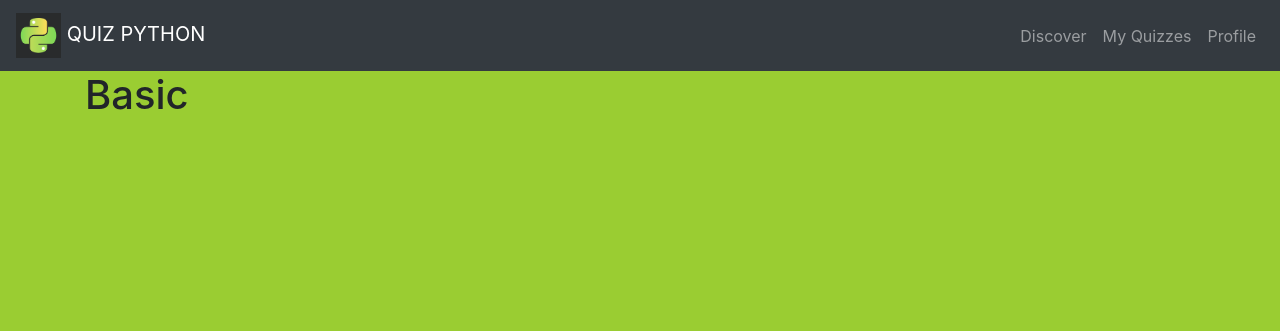
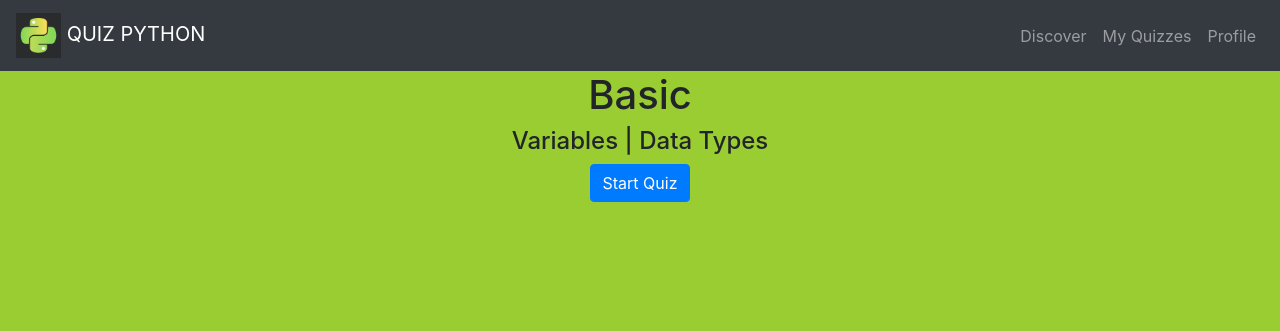
Before and after one commit to swaraj70/pythonQuiz, a Django app: a page that uses quiz_app/templates/quiz.html in a window 1280 px wide. Shown: the top 331 px of the page. Run offline with Django 3.2, Linux system fonts and the light colour scheme; data comes from the database, SQL or seed files in the repository; both versions use the stored data as it was after the commit; some libraries are stand-ins or nearby versions.

Commit message:
quest.html

```diff
--- a/quiz_app/templates/quiz.html
+++ b/quiz_app/templates/quiz.html
@@ -5,5 +5,10 @@
 {% endblock title %}
 
 {% block content %}
-    <h1>{{quiz_obj}}</h1>
+    <div class="container">
+        <center>
+        <h1>{{quiz_obj.q_name}}</h1>
+        <h4>{{quiz_obj.desc}}</h4>
+        <a href="{% url 'basic_quest' quiz_obj.q_name 1 %}" class="btn btn-primary">Start Quiz</a>
+    </div>
 {% endblock content %}
--- a/quiz_app/urls.py
+++ b/quiz_app/urls.py
@@ -2,5 +2,6 @@ from django.urls import path
 from quiz_app import views
 
 urlpatterns = [
-    path('<qname>', views.quiz, name='quiz')
+    path('<qname>', views.quiz, name='quiz'),
+    path('<quiz_name>/<ques_no>', views.basic_quest, name='basic_quest'),
 ]
--- a/quiz_app/views.py
+++ b/quiz_app/views.py
@@ -1,5 +1,6 @@
 from django.shortcuts import render
-from .models import Quiz
+from .models import Quiz, Question, Answer
+from .forms import QuestionForm
 
 # Create your views here.
 def home(request):
@@ -12,3 +13,8 @@ def discover(request):
 def quiz(request, qname):
     quiz_obj = Quiz.objects.get(q_name = qname)
     return render(request, 'quiz.html', {'quiz_obj' : quiz_obj})
+
+def basic_quest(request, quiz_name, ques_no):
+    question = Question.objects.get(id = ques_no)
+    answers = Answer.objects.filter(question = ques_no)
+    return render(request, 'quest.html', {'question' : question, 'answers' : answers})
```
Also changed, not shown: quiz_app/forms.py (added, +10 -0 lines), quiz_app/templates/quest.html (added, +15 -0 lines), db.sqlite3.
